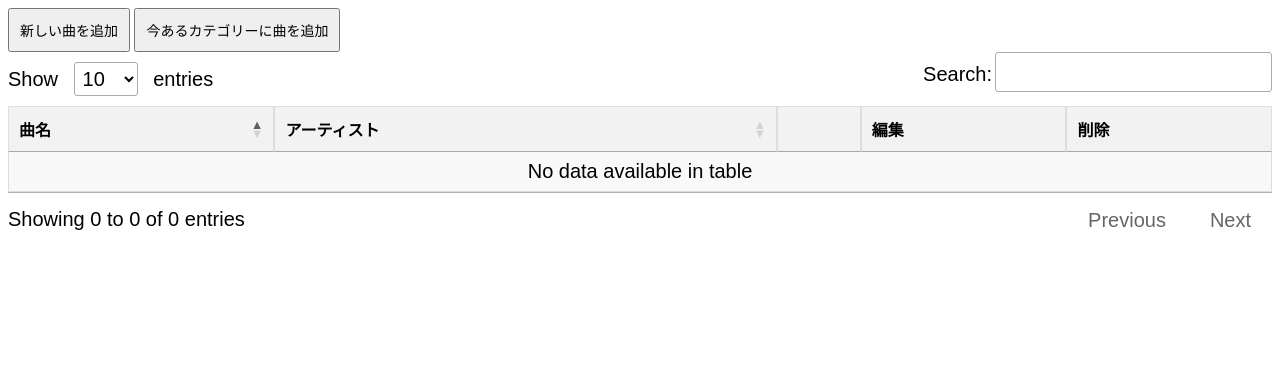
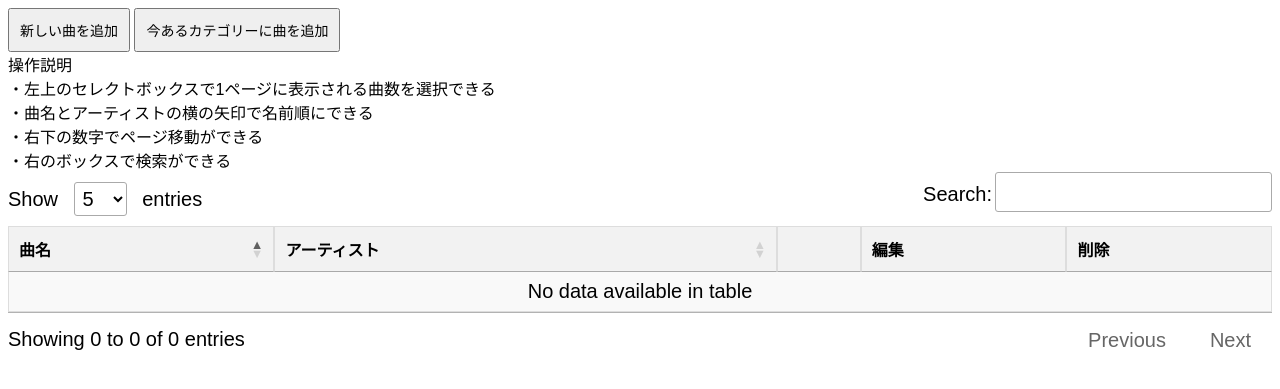
Before and after one commit to Shuto0404/final, a PHP site: page /home.php in a window 1280 px wide. Shown: the top 389 px of the page. Run offline with PHP 8.4, Linux system fonts and the light colour scheme; data that the repository does not hold is empty; some libraries are stand-ins or nearby versions.

Commit message:
Update home.php

```diff
--- a/src/home.php
+++ b/src/home.php
@@ -16,7 +16,13 @@
 <body>
     <button class="button-002" onclick="location.href='touroku.php'">新しい曲を追加</button>
     <button class="button-002" onclick="location.href='touroku_category.php'">今あるカテゴリーに曲を追加</button>
-
+    <div class="setumei">
+    操作説明<br>
+    ・左上のセレクトボックスで1ページに表示される曲数を選択できる<br>
+    ・曲名とアーティストの横の矢印で名前順にできる<br>
+    ・右下の数字でページ移動ができる<br>
+    ・右のボックスで検索ができる
+    </div>
     <?php
         $pdo = new PDO($connect, USER, PASS);
         $sql = $pdo->query('SELECT * FROM Music');
@@ -37,6 +43,7 @@
             echo '<td>', htmlspecialchars($row['category']), '</td>';
             echo '<td class="td_video">';
             echo '<iframe width="300" height="168.75" src="' . htmlspecialchars($row['picture']) . '" frameborder="0" allowfullscreen></iframe>';
+            // echo htmlspecialchars($row['picture']);
             echo '</td>';
 //427 240
             // echo '<td>', htmlspecialchars($row['URL']), '</td>';
@@ -64,12 +71,15 @@
         // DataTableの初期化
         $(document).ready(function() {
             $('#example').DataTable({
+                "lengthMenu": [ [5, 10, 20, 30], [5, 10, 20, 30] ],
                 // "order": [[0, "asc"], [1, "asc"]], // 曲名を優先的にソートし、次にアーティストをソート
                 "aoColumnDefs": [
                     { 'bSortable': false, 'aTargets': [2, 3, 4] } // 画像、URL、操作、削除の列をソート対象外に
                 ]
             });
         });
+
+
     </script>
 </body>
 </html>
```
